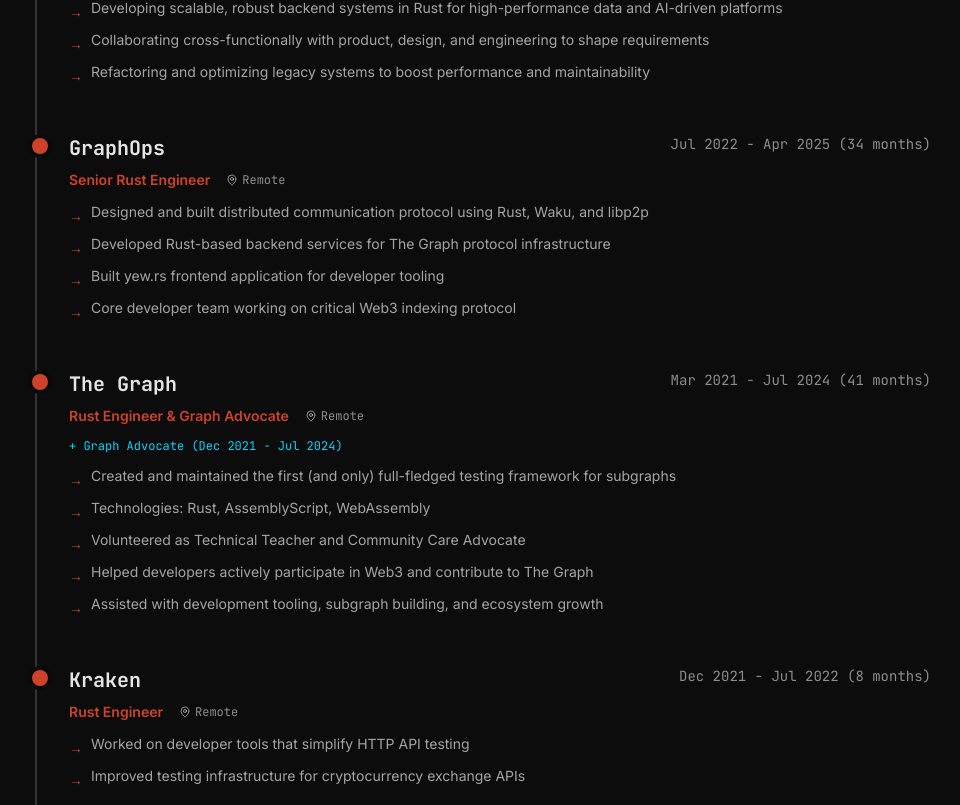
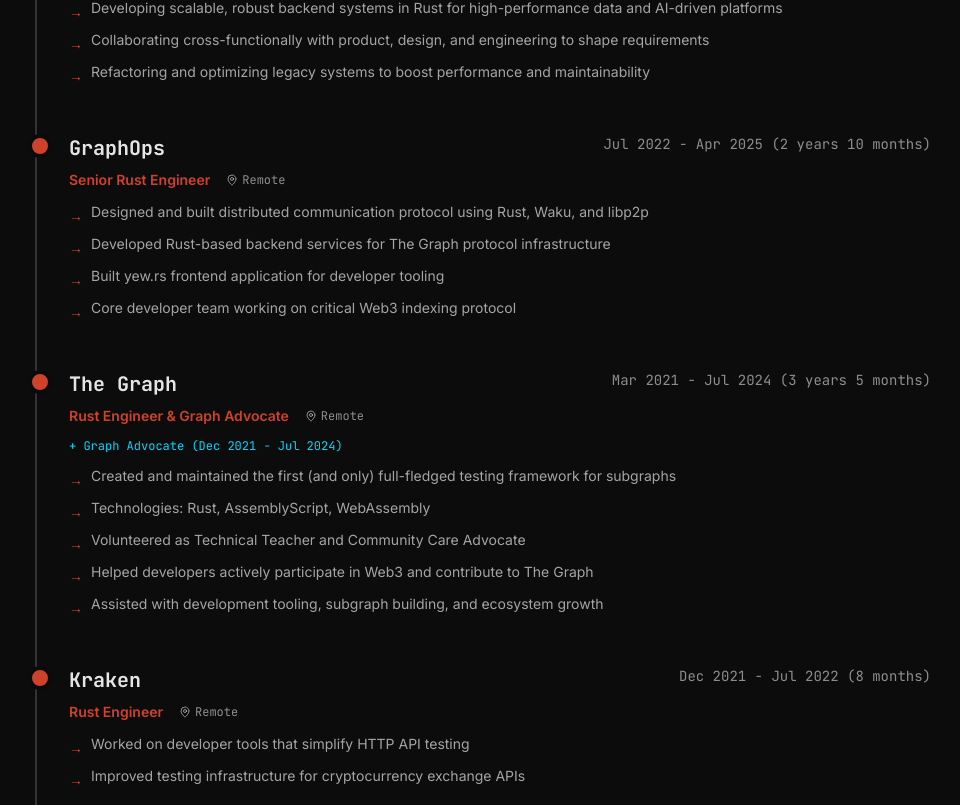
Before and after one commit to cargopete/cargopete, a Next.js app: page / in a window 1280 px wide. Shown: the part 3855-4660 px from the top of the page, without its empty margins (157-1117 px from the left). Built offline with nearby package versions, Linux system fonts and the light colour scheme.

Commit message:
Format duration as years and months

```diff
--- a/app/components/Experience.tsx
+++ b/app/components/Experience.tsx
@@ -23,12 +23,24 @@
     endDate = new Date(parseInt(endYear), monthMap[endMonth]);
   }
 
-  const months =
+  const totalMonths =
     (endDate.getFullYear() - startDate.getFullYear()) * 12 +
     (endDate.getMonth() - startDate.getMonth()) +
     1;
 
-  return `${period} (${months} months)`;
+  const years = Math.floor(totalMonths / 12);
+  const months = totalMonths % 12;
+
+  let duration: string;
+  if (years === 0) {
+    duration = `${months} month${months !== 1 ? "s" : ""}`;
+  } else if (months === 0) {
+    duration = `${years} year${years !== 1 ? "s" : ""}`;
+  } else {
+    duration = `${years} year${years !== 1 ? "s" : ""} ${months} month${months !== 1 ? "s" : ""}`;
+  }
+
+  return `${period} (${duration})`;
 }
 
 const experiences = [
```
